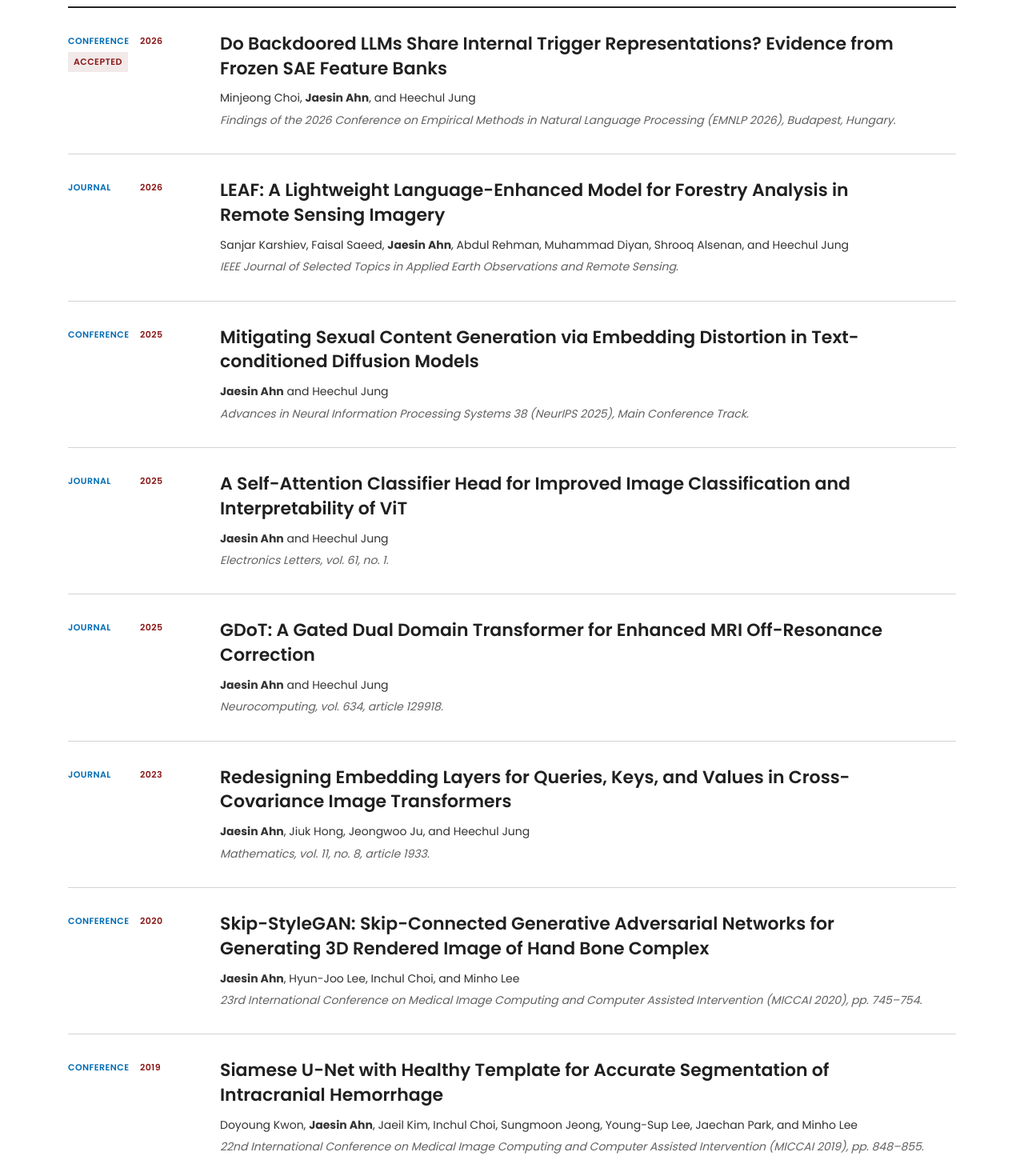
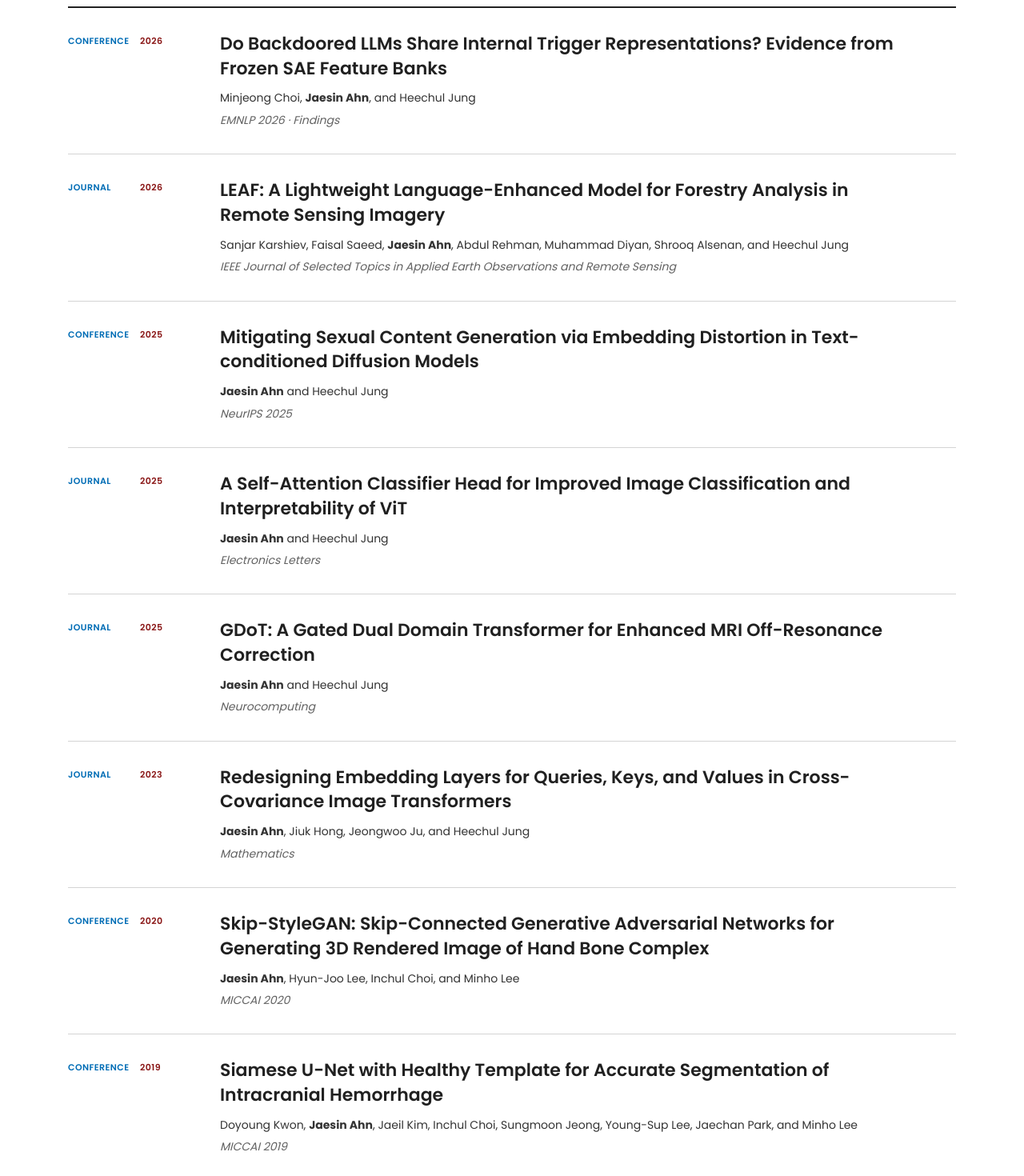
Before and after one commit to sail-hanbat/sail-hanbat.github.io, a Next.js app: page /publications/international in a window 1280 px wide. Shown: the part 580-2050 px from the top of the page at 80% size. Built offline with nearby package versions, Linux system fonts and the light colour scheme.

Commit message:
Standardize publication venue labels

```diff
--- a/app/globals.css
+++ b/app/globals.css
@@ -936,8 +936,7 @@ li {
 }
 
 .publication-meta span,
-.publication-meta time,
-.publication-meta em {
+.publication-meta time {
   font-size: 11px;
   font-style: normal;
   font-weight: 600;
@@ -951,14 +950,6 @@ li {
 
 .publication-meta time {
   color: var(--sail-red);
-}
-
-.publication-meta em {
-  grid-column: 1 / -1;
-  width: max-content;
-  background: #f2e9e9;
-  color: var(--sail-red);
-  padding: 3px 7px;
 }
 
 .publication-item h2 {
@@ -1895,10 +1886,6 @@ li {
     margin-bottom: 13px;
   }
 
-  .publication-meta em {
-    width: auto;
-  }
-
   .publication-item h2 {
     font-size: 19px;
   }
--- a/app/publications/domestic/page.tsx
+++ b/app/publications/domestic/page.tsx
@@ -10,7 +10,7 @@ const publications: Publication[] = [
     type: 'Journal',
     title: '교차 레이어 트랜스코더 기반 Gemma-3-1B의 PHI 비식별화 결정 회로 분석',
     authors: <><strong>Jaesin Ahn</strong>, Junhyun Bae, Jekyung Lee, and Heechul Jung</>,
-    venue: '전자공학회논문지 (KCI).',
+    journal: '전자공학회논문지',
   },
 ];
 
--- a/app/publications/international/page.tsx
+++ b/app/publications/international/page.tsx
@@ -8,17 +8,17 @@ const publications: Publication[] = [
   {
     year: '2026',
     type: 'Conference',
-    note: 'Accepted',
     title: 'Do Backdoored LLMs Share Internal Trigger Representations? Evidence from Frozen SAE Feature Banks',
     authors: <>Minjeong Choi, <strong>Jaesin Ahn</strong>, and Heechul Jung</>,
-    venue: 'Findings of the 2026 Conference on Empirical Methods in Natural Language Processing (EMNLP 2026), Budapest, Hungary.',
+    conference: 'EMNLP',
+    presentation: 'Findings',
   },
   {
     year: '2026',
     type: 'Journal',
     title: 'LEAF: A Lightweight Language-Enhanced Model for Forestry Analysis in Remote Sensing Imagery',
     authors: <>Sanjar Karshiev, Faisal Saeed, <strong>Jaesin Ahn</strong>, Abdul Rehman, Muhammad Diyan, Shrooq Alsenan, and Heechul Jung</>,
-    venue: 'IEEE Journal of Selected Topics in Applied Earth Observations and Remote Sensing.',
+    journal: 'IEEE Journal of Selected Topics in Applied Earth Observations and Remote Sensing',
     href: 'https://doi.org/10.1109/JSTARS.2026.3672196',
   },
   {
@@ -26,7 +26,7 @@ const publications: Publication[] = [
     type: 'Conference',
     title: 'Mitigating Sexual Content Generation via Embedding Distortion in Text-conditioned Diffusion Models',
     authors: <><strong>Jaesin Ahn</strong> and Heechul Jung</>,
-    venue: 'Advances in Neural Information Processing Systems 38 (NeurIPS 2025), Main Conference Track.',
+    conference: 'NeurIPS',
     href: 'https://proceedings.neurips.cc/paper_files/paper/2025/hash/002262941c9edfd472a79298b2ac5e17-Abstract-Conference.html',
   },
   {
@@ -34,7 +34,7 @@ const publications: Publication[] = [
     type: 'Journal',
     title: 'A Self-Attention Classifier Head for Improved Image Classification and Interpretability of ViT',
     authors: <><strong>Jaesin Ahn</strong> and Heechul Jung</>,
-    venue: 'Electronics Letters, vol. 61, no. 1.',
+    journal: 'Electronics Letters',
     href: 'https://doi.org/10.1049/ell2.70478',
   },
   {
@@ -42,7 +42,7 @@ const publications: Publication[] = [
     type: 'Journal',
     title: 'GDoT: A Gated Dual Domain Transformer for Enhanced MRI Off-Resonance Correction',
     authors: <><strong>Jaesin Ahn</strong> and Heechul Jung</>,
-    venue: 'Neurocomputing, vol. 634, article 129918.',
+    journal: 'Neurocomputing',
     href: 'https://doi.org/10.1016/j.neucom.2025.129918',
   },
   {
@@ -50,7 +50,7 @@ const publications: Publication[] = [
     type: 'Journal',
     title: 'Redesigning Embedding Layers for Queries, Keys, and Values in Cross-Covariance Image Transformers',
     authors: <><strong>Jaesin Ahn</strong>, Jiuk Hong, Jeongwoo Ju, and Heechul Jung</>,
-    venue: 'Mathematics, vol. 11, no. 8, article 1933.',
+    journal: 'Mathematics',
     href: 'https://doi.org/10.3390/math11081933',
   },
   {
@@ -58,7 +58,7 @@ const publications: Publication[] = [
     type: 'Conference',
     title: 'Skip-StyleGAN: Skip-Connected Generative Adversarial Networks for Generating 3D Rendered Image of Hand Bone Complex',
     authors: <><strong>Jaesin Ahn</strong>, Hyun-Joo Lee, Inchul Choi, and Minho Lee</>,
-    venue: '23rd International Conference on Medical Image Computing and Computer Assisted Intervention (MICCAI 2020), pp. 745–754.',
+    conference: 'MICCAI',
     href: 'https://doi.org/10.1007/978-3-030-59719-1_72',
   },
   {
@@ -66,7 +66,7 @@ const publications: Publication[] = [
     type: 'Conference',
     title: 'Siamese U-Net with Healthy Template for Accurate Segmentation of Intracranial Hemorrhage',
     authors: <>Doyoung Kwon, <strong>Jaesin Ahn</strong>, Jaeil Kim, Inchul Choi, Sungmoon Jeong, Young-Sup Lee, Jaechan Park, and Minho Lee</>,
-    venue: '22nd International Conference on Medical Image Computing and Computer Assisted Intervention (MICCAI 2019), pp. 848–855.',
+    conference: 'MICCAI',
     href: 'https://doi.org/10.1007/978-3-030-32248-9_94',
   },
 ];
--- a/components/publication-list.tsx
+++ b/components/publication-list.tsx
@@ -1,14 +1,24 @@
 import type { ReactNode } from 'react';
 
-export type Publication = {
+type PublicationBase = {
   year: string;
-  type: 'Journal' | 'Conference';
   title: string;
   authors: ReactNode;
-  venue: string;
   href?: string;
-  note?: string;
 };
+
+type JournalPublication = PublicationBase & {
+  type: 'Journal';
+  journal: string;
+};
+
+type ConferencePublication = PublicationBase & {
+  type: 'Conference';
+  conference: string;
+  presentation?: 'Findings' | 'Oral' | 'Spotlight' | 'Special Track' | 'Workshop';
+};
+
+export type Publication = JournalPublication | ConferencePublication;
 
 export function PublicationList({ publications }: { publications: Publication[] }) {
   return (
@@ -18,7 +28,6 @@ export function PublicationList({ publications }: { publications: Publication[]
           <div className="publication-meta">
             <span>{publication.type}</span>
             <time>{publication.year}</time>
-            {publication.note && <em>{publication.note}</em>}
           </div>
           <h2>
             {publication.href ? (
@@ -28,7 +37,11 @@ export function PublicationList({ publications }: { publications: Publication[]
             ) : publication.title}
           </h2>
           <p className="publication-authors">{publication.authors}</p>
-          <p className="publication-venue">{publication.venue}</p>
+          <p className="publication-venue">
+            {publication.type === 'Journal'
+              ? publication.journal
+              : `${publication.conference} ${publication.year}${publication.presentation ? ` · ${publication.presentation}` : ''}`}
+          </p>
         </li>
       ))}
     </ol>
```
Also changed, not shown: 72 other files (tests, documents, lock files or other folders).
